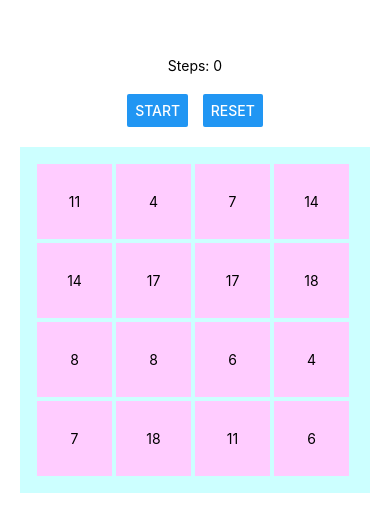
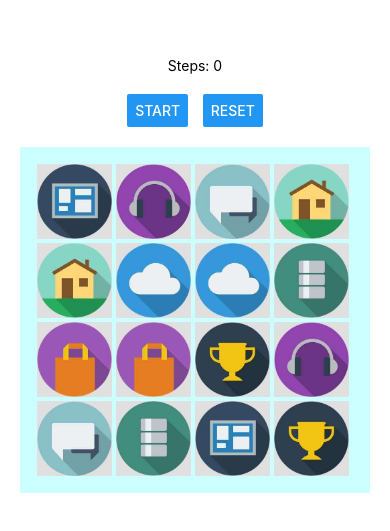
Before and after one commit to EvgeniyShelest/MemoTrainer, a React Native app: screen / in a window 390 px wide. Shown: the part 147-678 px from the top of the page. Built offline with nearby package versions, Linux system fonts and the light colour scheme.

Commit message:
Create and use GameImage component

```diff
--- a/App.js
+++ b/App.js
@@ -1,7 +1,14 @@
 import { useState } from "react";
 import { StatusBar } from "expo-status-bar";
-import { Button, StyleSheet, Text, TouchableOpacity, View } from "react-native";
+import {
+  Button,
+  StyleSheet,
+  Text,
+  TouchableOpacity,
+  View,
+} from "react-native";
 import generateArray from "./utils/generate-array";
+import GameImage from "./components/GameImage";
 
 let values = generateArray();
 
@@ -43,6 +50,9 @@ export default function App() {
     values = generateArray();
     setStarted(false);
   };
+  const showImage = (index) => {
+    return !started || clicked.includes(index) || solvedIndexes.includes(index);
+  };
 
   return (
     <View style={styles.container}>
@@ -58,20 +68,8 @@ export default function App() {
             key={index}
             onPress={() => handleItemPress(index)}
           >
-            <View
-              style={[
-                styles.cell,
-                solvedIndexes.includes(index) && styles.solved,
-              ]}
-            >
-              <Text
-                style={[
-                  started && styles.hide,
-                  clicked.includes(index) && styles.unhide,
-                ]}
-              >
-                {values[index]}
-              </Text>
+            <View style={styles.cell}>
+              {showImage(index) && <GameImage name={values[index]} />}
             </View>
           </TouchableOpacity>
         ))}
@@ -102,20 +100,11 @@ const styles = StyleSheet.create({
     padding: 15,
   },
   cell: {
-    backgroundColor: "#fcf",
+    backgroundColor: "#fff",
     alignItems: "center",
     justifyContent: "center",
     width: 75,
     height: 75,
     margin: 2,
   },
-  hide: {
-    color: "#fcf",
-  },
-  unhide: {
-    color: "#000",
-  },
-  solved: {
-    backgroundColor: "#aaf",
-  },
 });
--- /dev/null
+++ b/components/GameImage.js
@@ -0,0 +1,35 @@
+import { Image, StyleSheet } from "react-native";
+
+const IMAGES = {
+  1: require("../assets/icons/1.jpg"),
+  2: require("../assets/icons/2.jpg"),
+  3: require("../assets/icons/3.jpg"),
+  4: require("../assets/icons/4.jpg"),
+  5: require("../assets/icons/5.jpg"),
+  6: require("../assets/icons/6.jpg"),
+  7: require("../assets/icons/7.jpg"),
+  8: require("../assets/icons/8.jpg"),
+  9: require("../assets/icons/9.jpg"),
+  10: require("../assets/icons/10.jpg"),
+  11: require("../assets/icons/11.jpg"),
+  12: require("../assets/icons/12.jpg"),
+  13: require("../assets/icons/13.jpg"),
+  14: require("../assets/icons/14.jpg"),
+  15: require("../assets/icons/15.jpg"),
+  16: require("../assets/icons/16.jpg"),
+  17: require("../assets/icons/17.jpg"),
+  18: require("../assets/icons/18.jpg"),
+};
+
+const GameImage = (props) => {
+  return <Image style={styles.icon} source={IMAGES[props.name]} />;
+};
+
+const styles = StyleSheet.create({
+  icon: {
+    width: 75,
+    height: 75,
+  },
+});
+
+export default GameImage;
```
